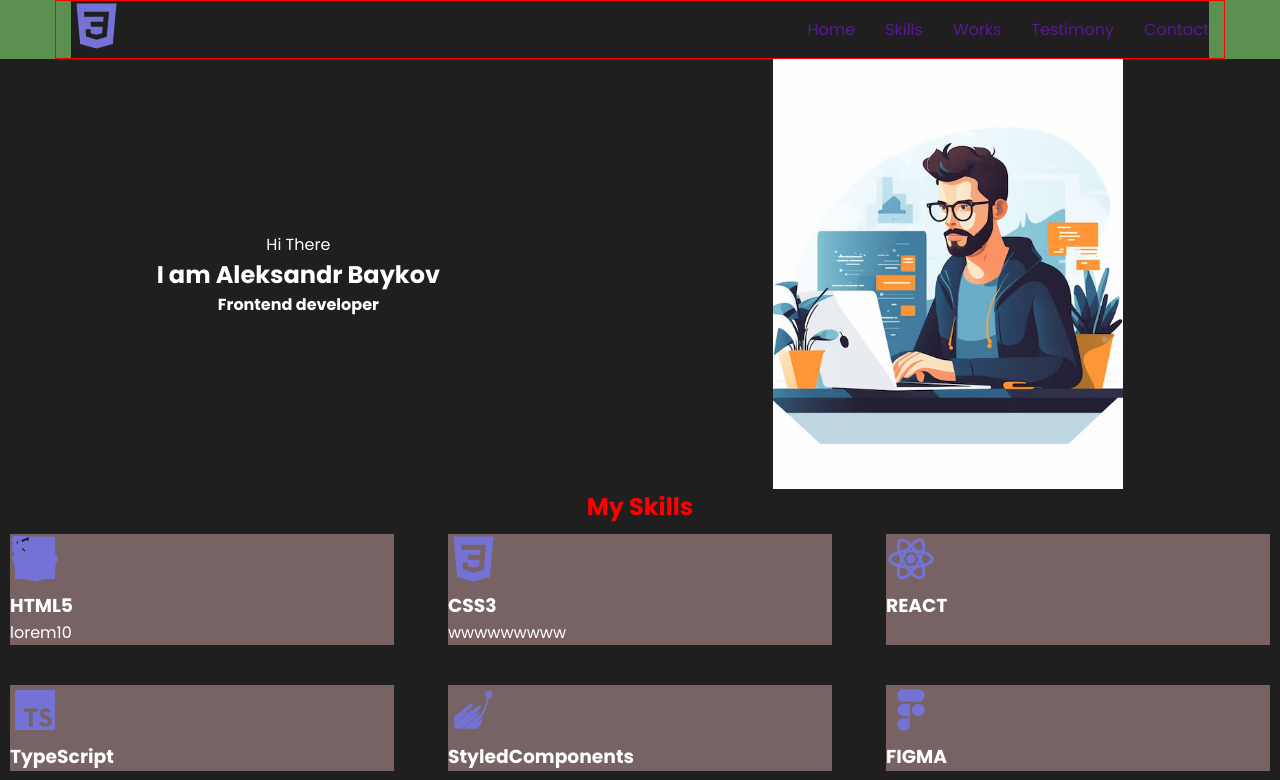
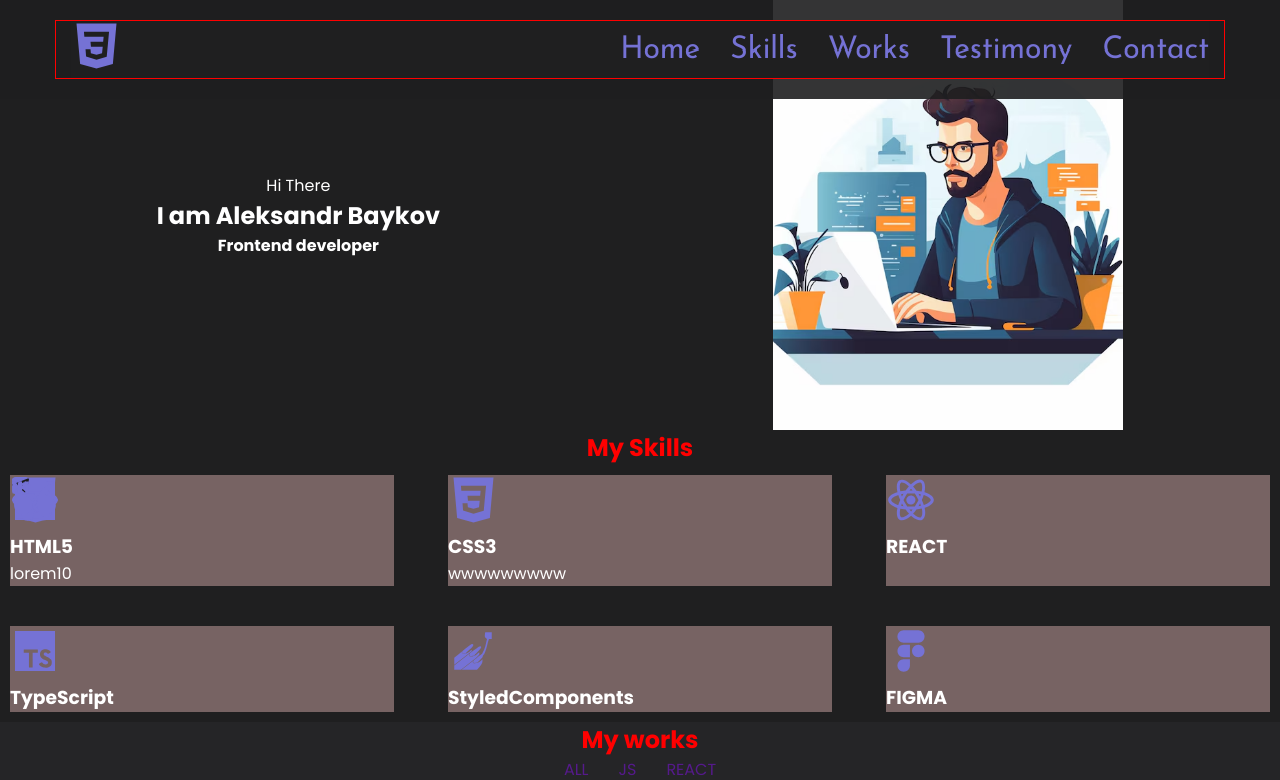
Before and after one commit to BaykovAleksandr/portfolio, a React (Vite) app: page / in a window 1280 px wide. Shown: the top 780 px of the page. Built offline with nearby package versions, Linux system fonts and the light colour scheme.

Commit message:
add styles for header

```diff
--- a/src/components/menu/Menu.tsx
+++ b/src/components/menu/Menu.tsx
@@ -3,7 +3,7 @@
 
 
 
-export default function Menu(props: {menuItems: Array<string>}) {
+export default function HeaderMenu(props: {menuItems: Array<string>}) {
   return (
     <StyledMenu>
       <ul>
--- a/src/layout/header/Header.tsx
+++ b/src/layout/header/Header.tsx
@@ -1,7 +1,7 @@
 //import React from "react";
 import styled from "styled-components";
 import Logo from "../../components/logo/logo";
-import Menu from "../../components/menu/Menu";
+import HeaderMenu from ".././header/headerMenu/HeaderMenu";
 import { Container } from "../../components/Container";
 import { FlexWrapper } from "../../components/FlexWrapper";
 const items = ["Home", "Skills", "Works", "Testimony", "Contact"];
@@ -12,7 +12,7 @@
       <Container>
         <FlexWrapper align="center" justify='space-between'>
           <Logo />
-          <Menu menuItems={items} />
+          <HeaderMenu menuItems={items} />
         </FlexWrapper>
       </Container>
     </StyledHeader>
@@ -20,5 +20,12 @@
 }
 
 const StyledHeader = styled.header`
-  background-color: #5b9050;
+  background: rgba(31, 31, 32, 0.9);
+  padding: 20px 0;
+  position: fixed;
+  top: 0;
+  left: 0;
+  right: 0;
+  z-index: 100;
+
 `;
--- /dev/null
+++ b/src/layout/header/headerMenu/HeaderMenu.tsx
@@ -0,0 +1,88 @@
+//import React from 'react'
+import styled from "styled-components";
+import { theme } from "../../../styles/Theme";
+
+export default function Menu(props: { menuItems: Array<string> }) {
+  return (
+    <StyledHeaderMenu>
+      <ul>
+        {props.menuItems.map((item, index) => (
+          <ListItem key={index}>
+            <Link href="">
+              {item}
+              <Mask>
+                <span>{item}</span>
+              </Mask>
+              <Mask>
+                <span>{item}</span>
+              </Mask>
+            </Link>
+          </ListItem>
+        ))}
+      </ul>
+    </StyledHeaderMenu>
+  );
+}
+
+const StyledHeaderMenu = styled.nav`
+  ul {
+    display: flex;
+    gap: 30px;
+    justify-content: center;
+  }
+`;
+
+const Link = styled.a`
+  font-family: "Josefin Sans", sans-serif;
+  font-weight: 400;
+  text-align: center;
+  font-size: 30px;
+  color: transparent;
+`;
+
+const Mask = styled.span`
+  position: absolute;
+  top: 0;
+  left: 0;
+  display: inline-block;
+  height: 50%;
+  overflow: hidden;
+  color: ${theme.colors.accent};
+
+  & + & {
+    top: 50%;
+    span {
+      display: inline-block;
+      transform: translateY(-50%);
+    }
+  }
+`;
+
+const ListItem = styled.li`
+  position: relative;
+  &::before {
+    content: "";
+    display: inline-block;
+    height: 3px;
+    background-color: ${theme.colors.accent};
+    position: absolute;
+    top: 50%;
+    left: -10px;
+    right: -10px;
+    z-index: 1;
+    transform: scale(0);
+  }
+
+  &:hover {
+    &::before {
+      transform: scale(1);
+    }
+    ${Mask} {
+      transform: skewX(12deg) translateX(5px);
+      color: ${theme.colors.font};
+      & + ${Mask} {
+        transform: skewX(12deg) translateX(-5px);
+      }
+    }
+  }
+`;
```
